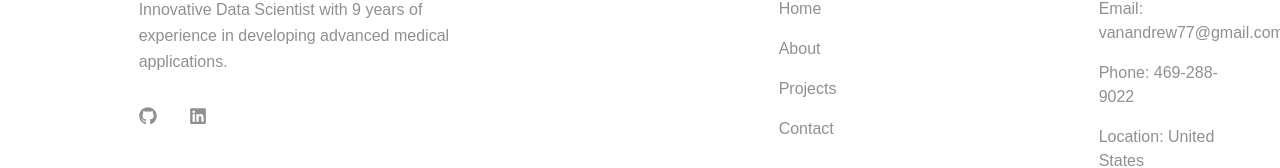
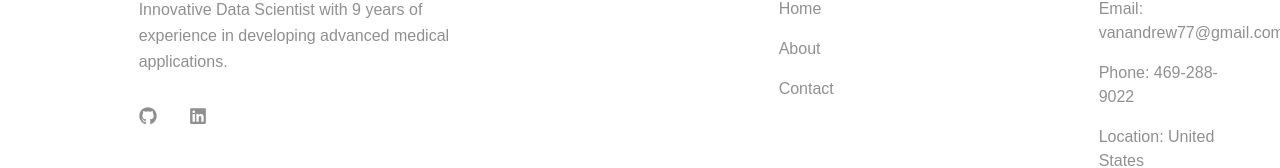
Before and after one commit to vanandrew/vanandrew.github.io, a Next.js app: page /about in a window 1280 px wide. Shown: the part 1230-1398 px from the top of the page. Built offline with nearby package versions, Linux system fonts and the light colour scheme.

Commit message:
hide projects

```diff
--- a/src/components/Footer.tsx
+++ b/src/components/Footer.tsx
@@ -40,7 +40,7 @@ const Footer: React.FC = () => {
             <ul className="space-y-4 text-base">
               <li><Link href="/" className="text-mono-gray hover:text-mono-black transition-colors">Home</Link></li>
               <li><Link href="/about" className="text-mono-gray hover:text-mono-black transition-colors">About</Link></li>
-              <li><Link href="/projects" className="text-mono-gray hover:text-mono-black transition-colors">Projects</Link></li>
+              {/* <li><Link href="/projects" className="text-mono-gray hover:text-mono-black transition-colors">Projects</Link></li> */}
               <li><Link href="/contact" className="text-mono-gray hover:text-mono-black transition-colors">Contact</Link></li>
             </ul>
           </div>
```
